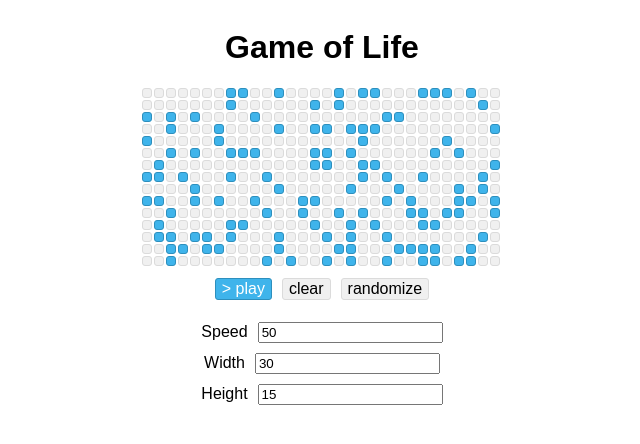
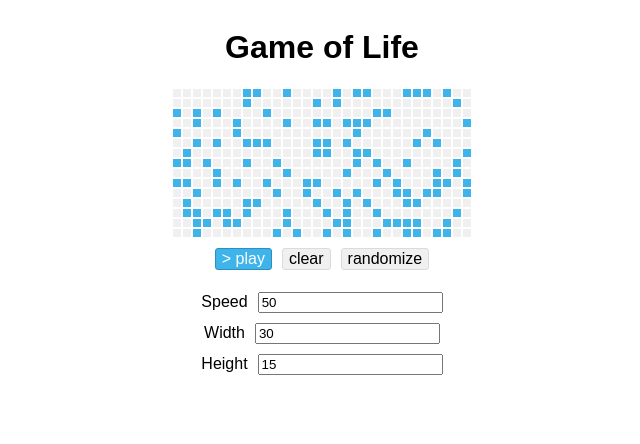
Before and after one commit to mikirobles/game-of-life, a React (Create React App) app: page / in a window 1280 px wide. Shown: the top 444 px of the page, without its empty margins (318-958 px from the left). Built offline with nearby package versions, Linux system fonts and the light colour scheme.

Commit message:
Use canvas for better performance (#1)
* initial commit

* Comment eslint rule

```diff
--- a/src/Board.js
+++ b/src/Board.js
@@ -1,20 +1,56 @@
-import React from "react";
-import Cell from "./Cell";
+import React, { useRef, useEffect, useMemo } from "react";
+
+const cellSize = 10;
+
+function drawCell(row, col, alive, ctx) {
+  ctx.fillStyle = alive ? "#3fb4eb" : "#f0f0f0";
+  return ctx.fillRect(
+    row * cellSize + 1,
+    col * cellSize + 1,
+    cellSize - 2,
+    cellSize - 2
+  );
+}
 
 function Board({ cells, onClickCell }) {
+  const canvasRef = useRef();
+
+  const width = useMemo(() => {
+    return cells.length;
+  }, [cells]);
+
+  const height = useMemo(() => {
+    return cells[0] ? cells[0].length : 0;
+  }, [cells]);
+
+  const ctxCells = useMemo(() => {
+    if (canvasRef.current) {
+      return cells.map((_, rowIndex) =>
+        cells[rowIndex].map((cell, columnIndex) => {
+          const ctx = canvasRef.current.getContext("2d");
+          return ctx;
+        })
+      );
+    }
+    return [];
+    // eslint-disable-next-line react-hooks/exhaustive-deps
+  }, [width, height]);
+
+  useEffect(() => {
+    ctxCells.forEach((row, rowIndex) =>
+      row.forEach((cell, colIndex) =>
+        drawCell(rowIndex, colIndex, cells[rowIndex][colIndex], cell)
+      )
+    );
+  }, [ctxCells, cells]);
+
   return (
     <div className="board">
-      {cells.map((_, rowIndex) => (
-        <div className="col" key={`col-${rowIndex}`}>
-          {cells[rowIndex].map((cell, columnIndex) => (
-            <Cell
-              onClick={() => onClickCell(rowIndex, columnIndex)}
-              key={`row-${rowIndex}-column-${columnIndex}`}
-              alive={cell}
-            />
-          ))}
-        </div>
-      ))}
+      <canvas
+        width={cells.length * cellSize}
+        height={cells[0] ? cells[0].length * cellSize : 0}
+        ref={canvasRef}
+      />
     </div>
   );
 }
```
